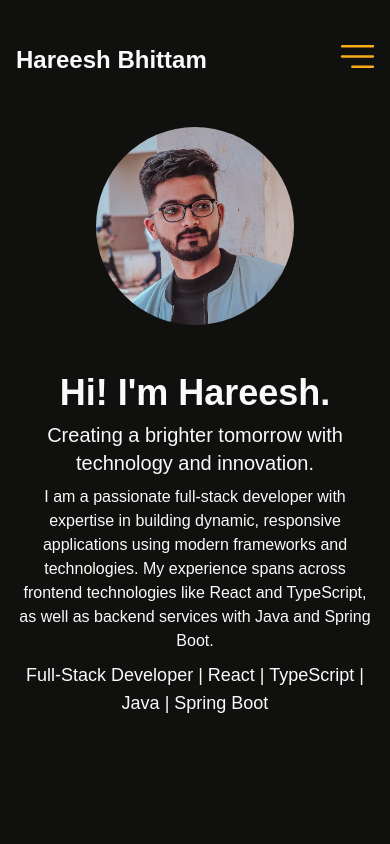
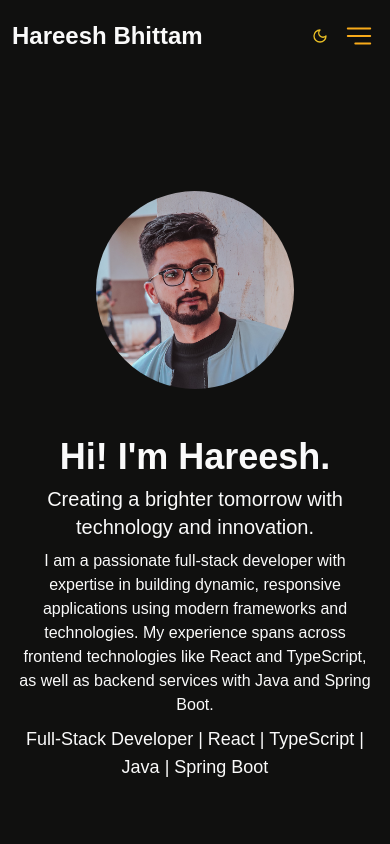
Before and after one commit to Hareesh108/me.github.io, a Next.js app: page / in a window 390 px wide. Shown: the top 844 px of the page. Built offline with nearby package versions, Linux system fonts and the light colour scheme.

Commit message:
Working on navabr

```diff
--- a/components/landing-page/index.tsx
+++ b/components/landing-page/index.tsx
@@ -3,7 +3,7 @@ import Image from "next/image";
 
 export default function LandingPage() {
   return (
-    <div className="flex flex-col md:grid md:grid-cols-2 gap-12 items-center justify-center min-h-screen max-w-screen-xl mx-auto">
+    <div className="flex flex-col md:grid md:grid-cols-2 gap-12 items-center justify-center min-h-screen max-w-screen-xl mx-auto mt-16 md:mt-0">
       <div className="relative flex justify-center mx-24 sm:mx-32 md:mx-auto">
         <Image
           src="/profile/harsh01.jpg"
--- a/components/theme/theme-toggle.tsx
+++ b/components/theme/theme-toggle.tsx
@@ -28,9 +28,9 @@ export function ThemeToggle() {
     <div className="h-10 min-w-12 max-w-12">
       <Button onClick={handleToggle} variant="link">
         {isDarkMode ? (
-          <Moon className="h-5 w-5" />
+          <Moon className="h-10 w-10" />
         ) : (
-          <Sun className="h-5 w-5" />
+          <Sun className="h-10 w-10" />
         )}
       </Button>
     </div>
--- a/components/ui/main-nav.tsx
+++ b/components/ui/main-nav.tsx
@@ -47,11 +47,11 @@ const MainNav = () => {
   return (
     <div
       className={cn(
-        `w-full max-w-screen-xl mx-auto flex justify-between items-center  fixed z-[40] bg-opacity-80 py-4 `,
+        `w-full max-w-screen-xl mx-auto flex justify-between items-center fixed z-[40] bg-opacity-80 py-4 top-0 md:top-5 left-0 md:left-1 right-0 md:right-1`,
         "transition-all duration-100 ease-out",
         stickToTop
-          ? "top-5 left-1 right-1 drop-shadow-lg justify-end border-2 rounded-xl"
-          : "top-5 left-1 right-1 justify-end",
+          ? "drop-shadow-lg justify-end border-2 md:rounded-xl"
+          : "justify-end",
         stickToTop ? "bg-inherit" : undefined
       )}
       style={{
@@ -89,19 +89,20 @@ const MainNav = () => {
         </div>
 
         {/* Below medium size */}
-        <div className="md:hidden">
+        <div className="md:hidden flex flex-row">
+          <ThemeToggle />
           <Sheet>
-            <SheetTrigger className="mr-4">
+            <SheetTrigger className="mr-4 ">
               <Image
                 src="/assets/navbar.svg"
-                width={41}
-                height={41}
+                width={35}
+                height={35}
                 alt="navbar logo"
                 className="hover:cursor-pointer"
               />
             </SheetTrigger>
             <SheetContent>
-              <NavigationMenuList className="xs:flex-col xs:items-end gap-4 mt-8">
+              <NavigationMenuList className="gap-4 mt-8 flex flex-col">
                 {/* Above medium size */}
                 {mainLink.map(({ name, link }) => (
                   <NavigationMenuItem key={name + link}>
@@ -110,7 +111,7 @@ const MainNav = () => {
                         className={cn(
                           navigationMenuTriggerStyle(pathname === link),
                           "xs:block  text-[1.1em]",
-                          "lg:hidden text-[1.1em]"
+                          "lg:hidden text-[1.1em] font-bold"
                         )}
                       >
                         <SheetClose>{name}</SheetClose>
--- a/components/ui/sheet.tsx
+++ b/components/ui/sheet.tsx
@@ -65,8 +65,9 @@ const SheetContent = React.forwardRef<
       {...props}
     >
       {children}
-      <SheetPrimitive.Close className="absolute right-4 top-4 rounded-sm opacity-70 ring-offset-background transition-opacity hover:opacity-100 focus:outline-none focus:ring-2 focus:ring-ring focus:ring-offset-2 disabled:pointer-events-none data-[state=open]:bg-secondary">
-        <X className="h-4 w-4" />
+
+      <SheetPrimitive.Close className="absolute flex right-6 top-6 rounded-sm opacity-70 ring-offset-background transition-opacity hover:opacity-100 focus:outline-none focus:ring-2 focus:ring-ring focus:ring-offset-2 disabled:pointer-events-none data-[state=open]:bg-secondary">
+        <X className="h-6 w-6" />
         <span className="sr-only">Close</span>
       </SheetPrimitive.Close>
     </SheetPrimitive.Content>
```
